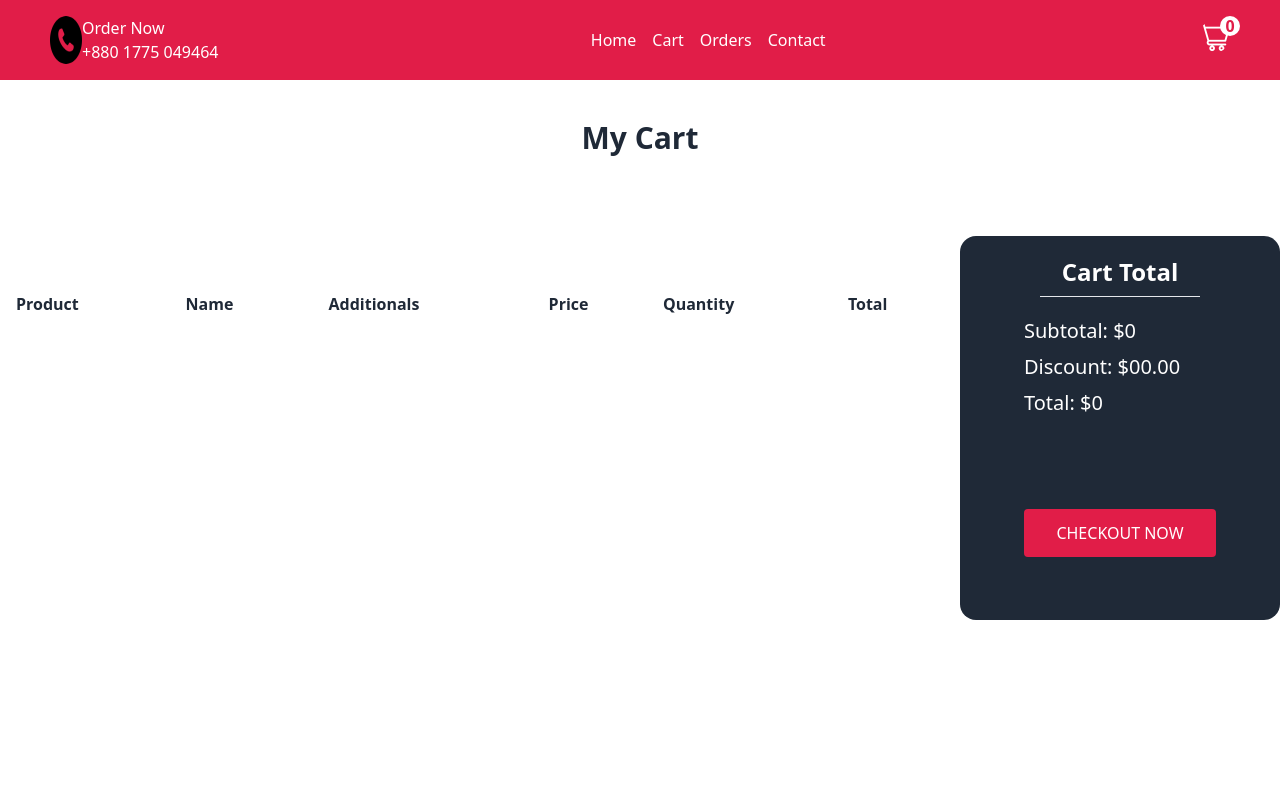
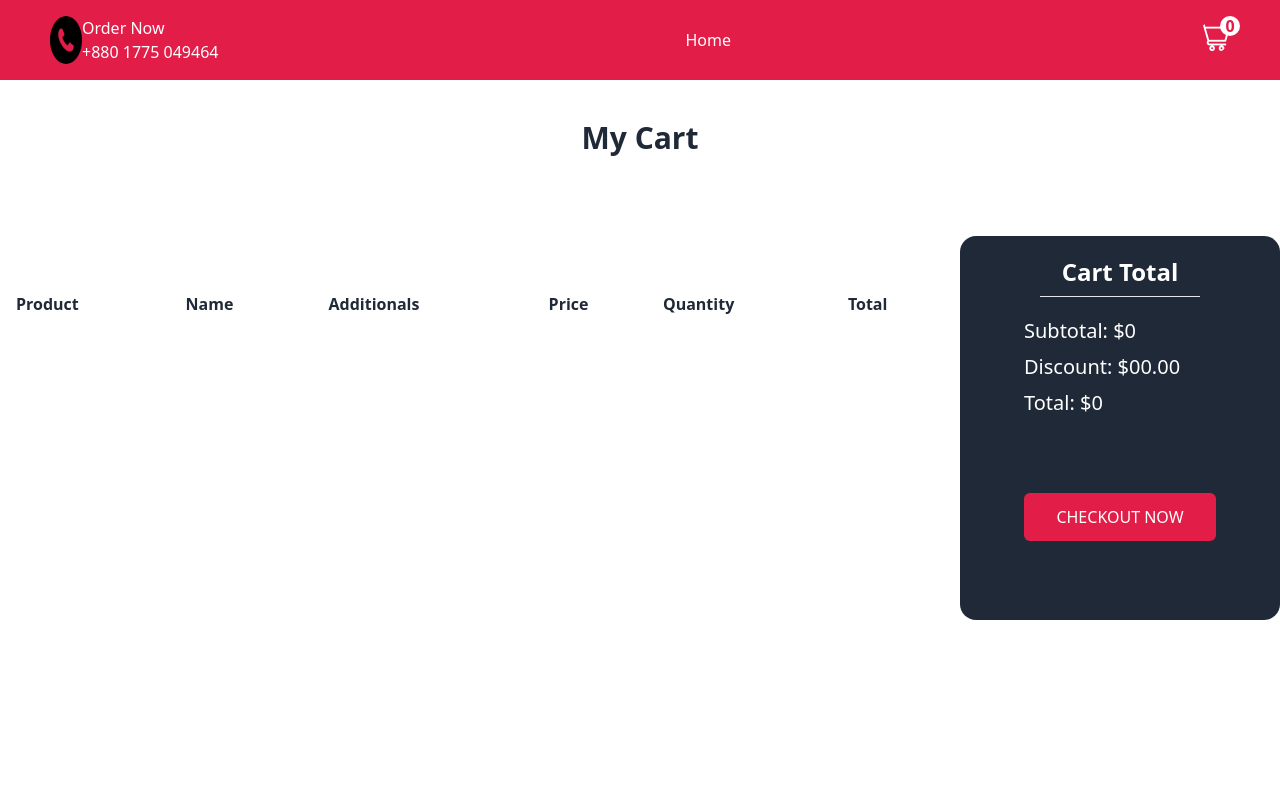
Before and after one commit to anamerasul/pizzeria-nextjs-pizza-ordering-client, a Next.js app: page /cart in a window 1280 px wide. Shown: the top 800 px of the page. Built offline with nearby package versions, Linux system fonts and the light colour scheme.

Commit message:
alerts added

```diff
--- a/components/Navbar.jsx
+++ b/components/Navbar.jsx
@@ -23,21 +23,7 @@ const Navbar = () => {
                             <a>Home</a>
                         </Link>
                     </li>
-                    <li className="px-2">
-                        <Link href="/cart">
-                            <a>Cart</a>
-                        </Link>
-                    </li>
-                    <li className="px-2">
-                        <Link href="/orders/45">
-                            <a>Orders</a>
-                        </Link>
-                    </li>
-                    <li className="px-2">
-                        <Link href="/">
-                            <a>Contact</a>
-                        </Link>
-                    </li>
+
 
                 </ul>
             </div>
--- a/components/OrderDetails.jsx
+++ b/components/OrderDetails.jsx
@@ -1,4 +1,5 @@
 import { useState } from "react";
+import Swal from "sweetalert2";
 
 
 const OrderDetails = ({ total, createOrder }) => {
@@ -10,8 +11,12 @@ const OrderDetails = ({ total, createOrder }) => {
     const [customerAddress, setCustomerAddress] = useState("");
 
     const handlePlaceOrder = () => {
-        console.log(customerName, customerAddress, customerPhone, total);
         createOrder({ customerName, customerAddress, customerPhone, total, paymentMethod: 0 });
+        Swal.fire(
+            'Order placed!',
+            'Track order to see updates',
+            'success'
+        )
 
     }
 
@@ -21,21 +26,22 @@ const OrderDetails = ({ total, createOrder }) => {
     return (
         <div className=" z-20 w-full h-full absolute top-0 left-0 flex items-center justify-center bg-[rgba(197,197,197,0.56)]">
             <div className=" transition duration-500 w-5/6 lg:w-1/3 text-white bg-rose-500 z-[500] opacity-100 rounded-2xl px-10 py-10 mt-10 flex flex-col items-center justify-center">
-                <h2 className="text-3xl pb-10"> You will pay <span className="font-bold"> <span>$</span>{total} </span>  after delivery </h2>
+                <h2 className="text-3xl pb-10"> You will pay <span className="font-bold"> <span>$</span>{total} </span>  at delivery </h2>
+                <h4 className="text-xl pb-5 font-semibold">Delivery informations:</h4>
                 <div className="flex flex-col w-5/6 mx-auto  ">
                     <label htmlFor="">Name:</label>
-                    <input className="bg-rose-50 text-rose-600 font-semibold outline-none p-2 rounded-md mt-1" onChange={(e) => setCustomerName(e.target.value)} type="text" name="" id="" placeholder="John Doe" />
+                    <input className="bg-rose-50 text-gray-800 font-semibold outline-none p-2 rounded-md mt-1" onChange={(e) => setCustomerName(e.target.value)} type="text" name="" id="" placeholder="John Doe" />
                 </div>
                 <div className="flex flex-col pt-3 w-5/6 mx-auto">
                     <label htmlFor="">Phone:</label>
-                    <input className="bg-rose-50 text-rose-600 font-semibold outline-none p-2 rounded-md mt-1" onChange={(e) => setCustomerPhone(e.target.value)} type="phone" name="" id="" placeholder="+880" />
+                    <input className="bg-rose-50 text-gray-800 font-semibold outline-none p-2 rounded-md mt-1" onChange={(e) => setCustomerPhone(e.target.value)} type="phone" name="" id="" placeholder="+880" />
                 </div>
                 <div className="flex flex-col pt-3 w-5/6 mx-auto">
                     <label htmlFor="">Address:</label>
-                    <textarea className="bg-rose-50 text-rose-600 font-semibold outline-none p-2 rounded-md mt-1" onChange={(e) => setCustomerAddress(e.target.value)} type="text" name="" id="" placeholder="Address" />
+                    <textarea className="bg-rose-50 text-gray-800 font-semibold outline-none p-2 rounded-md mt-1" onChange={(e) => setCustomerAddress(e.target.value)} type="text" name="" id="" placeholder="Address" />
                 </div>
                 <div className="flex flex-col">
-                    <button onClick={handlePlaceOrder} className="bg-white px-10 rounded-md text-rose-600 font-semibold mt-20 py-2">Place Order</button>
+                    <button onClick={handlePlaceOrder} className="hover:bg-white bg-gray-600 text-white transition duration-200 text-xl px-10 rounded-md hover:text-rose-600 font-semibold mt-20 py-2">Place Order</button>
 
                 </div>
             </div>
--- a/pages/cart.jsx
+++ b/pages/cart.jsx
@@ -159,13 +159,14 @@ const Cart = () => {
                         <div>
                             <h4 className="text-xl pb-2">Discount: $00.00</h4>
                         </div>
-                        <div className=" pb-16">
+                        <div className=" pb-12">
                             <h4 className="text-xl pb-2">Total: <span>$</span>{cart.total} </h4>
                         </div>
 
                         {
                             open ? (
                                 <div>
+                                    <h2 className="text-center text-sm">Choose a payment method:</h2>
                                     <button onClick={() => setCashOnDelivery(true)} className="w-full py-2 my-2 bg-teal-600 hover:bg-teal-700 transition duration-300 text-white font-semibold rounded ">CASH ON DELIVERY</button>
                                     {
                                         cashOnDelivery ? <div></div> : (
@@ -189,7 +190,7 @@ const Cart = () => {
                                     }
                                 </div>
                             ) : (
-                                <button onClick={() => setOpen(true)} className="w-full py-3 my-5 bg-rose-600 rounded ">CHECKOUT NOW</button>
+                                <button onClick={() => setOpen(true)} className="w-full py-3 my-5 bg-rose-600 rounded-md ">CHECKOUT NOW</button>
                             )
                         }
                     </div>
--- a/pages/orders/[id].jsx
+++ b/pages/orders/[id].jsx
@@ -7,7 +7,7 @@ const Orders = ({ singleOrder }) => {
 
     return (
         <div className="container mx-auto h-full lg:h-screen">
-            <h2 className=" text-3xl font-bold text-center py-10">My Orders</h2>
+            <h2 className=" text-3xl font-bold text-center py-10">Track Order</h2>
             <div className="flex pt-10 flex-col lg:flex-row ">
                 <div className="w-11/12 lg:w-[75%] mx-auto">
                     <div className=" overflow-x-auto">
@@ -76,7 +76,7 @@ const Orders = ({ singleOrder }) => {
                         <div>
                             <h4 className="text-xl pb-2">Total: {singleOrder?.total}</h4>
                         </div>
-                        <button disabled className="w-full py-2 my-5 bg-rose-500 rounded ">Pay on delivery</button>
+                        <button disabled className="w-full py-2 my-5 bg-rose-500 rounded ">Payment on delivery</button>
                     </div>
                 </div>
             </div>
```
